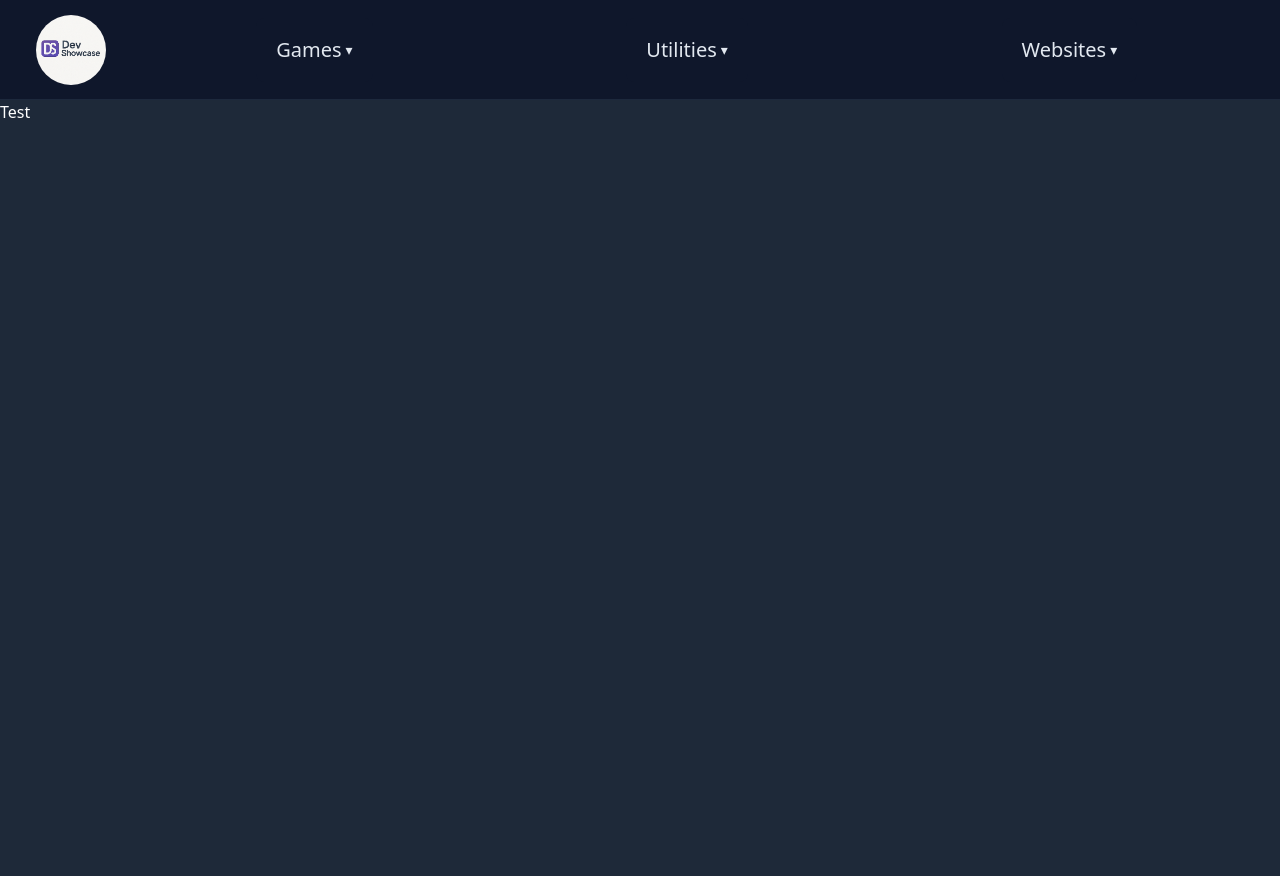
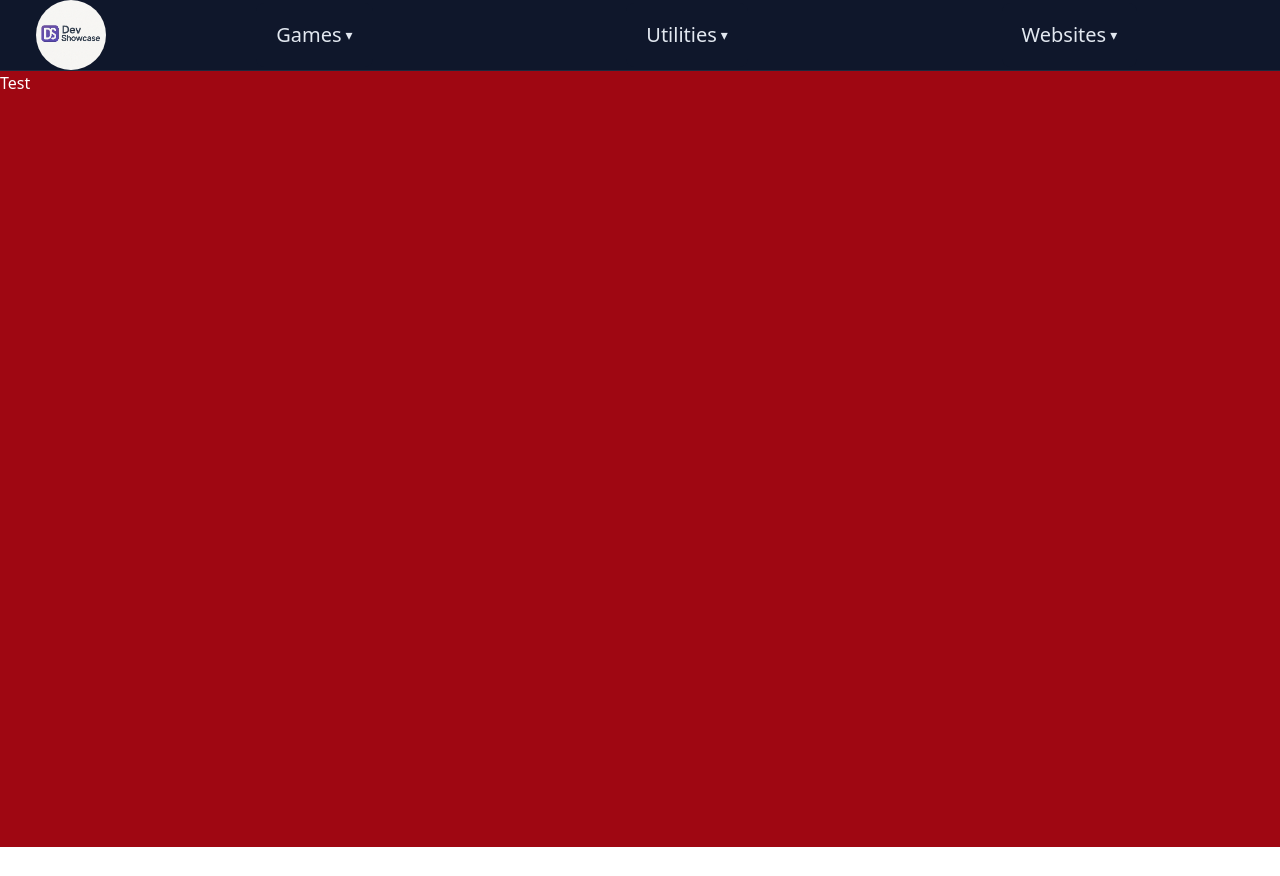
Before and after one commit to Chromamoeller/DevShowcase, a Vue app: page / in a window 1280 px wide. After the commit the page ends 847 px from the top, so only its background shows below. Built offline with nearby package versions, Linux system fonts and the light colour scheme.

Commit message:
Header update

```diff
--- a/src/App.vue
+++ b/src/App.vue
@@ -3,9 +3,12 @@ import Header from "./components/Header.vue";
 </script>
 
 <template>
-  <Header />
-  <div class="w-full h-auto bg-gray-800">
-    <router-view />
+  <div class="min-h-screen flex flex-col bg-gray-900 text-slate-200">
+    <Header />
+
+    <main class="flex-1 w-full scrollbar">
+      <RouterView />
+    </main>
   </div>
 </template>
 
--- a/src/components/DropdownMenu.vue
+++ b/src/components/DropdownMenu.vue
@@ -55,7 +55,7 @@ const toggle = () => {
     >
       <div
         v-if="isOpen"
-        class="absolute right-0 mt-2 w-44 rounded-xl border border-slate-800 bg-slate-900/95 shadow-xl backdrop-blur-md py-1 z-20"
+        class="absolute right-0 w-44 rounded-xl border border-slate-800 bg-slate-900/95 shadow-xl backdrop-blur-md py-1 z-20"
       >
         <template v-for="item in items" :key="item.label">
           <!-- Router-Link -->
--- a/src/components/Header.vue
+++ b/src/components/Header.vue
@@ -4,7 +4,7 @@ import DropdownMenu from "./DropdownMenu.vue";
 
 <template>
   <header
-    class="h-[100px] bg-slate-900 border-b border-slate-800 flex items-center px-4"
+    class="min-h-[7vh] bg-slate-900 border-b border-slate-800 flex items-center px-4"
   >
     <div class="flex items-center flex-1">
       <div
--- a/src/views/Home.vue
+++ b/src/views/Home.vue
@@ -1,5 +1,5 @@
 <template>
-  <div class="h-[97vh] text-white">Test</div>
+  <div class="h-[97vh] text-white bg-red-800">Test</div>
 </template>
 
 <script setup lang="ts"></script>
```
